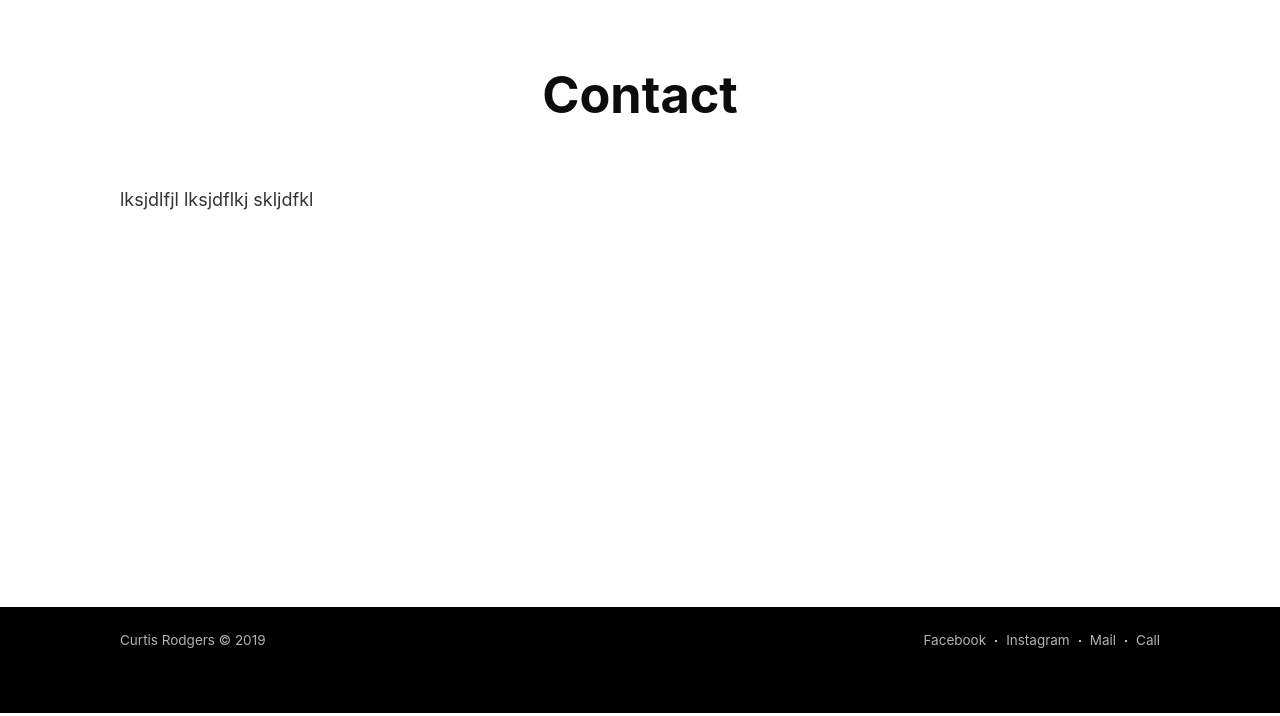
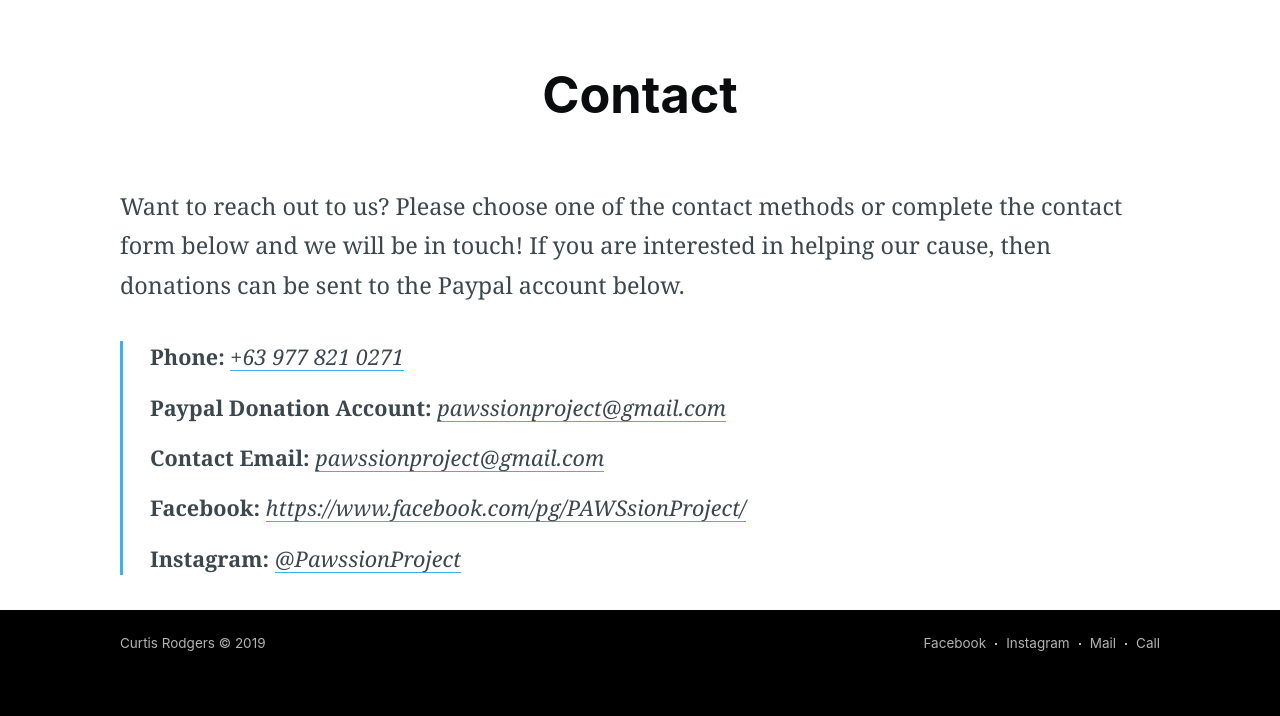
Before and after one commit to C-Rodg/PAWSsion-Project, a Gatsby site: page /contact in a window 1280 px wide. Shown: the part 87-803 px from the top of the page. Built offline with nearby package versions, Linux system fonts and the light colour scheme; Gatsby itself is replaced by a stand-in of ours.

Commit message:
Added contact form text

```diff
--- a/src/pages/about.js
+++ b/src/pages/about.js
@@ -10,6 +10,7 @@ import NavBar from '../components/navBar'
 import PageTitle from '../styles/pageTitle'
 import PaddingWrapper from '../styles/paddingWrapper'
 import GridWrap from '../styles/gridWrap'
+import PageParagraph from '../styles/pageParagraph'
 
 const About = () => (
   <PageLayout>
@@ -19,7 +20,9 @@ const About = () => (
       <h1>About Us</h1>
     </PageTitle>
     <PaddingWrapper>
-      <GridWrap>lksjdlfjl lksjdflkj skljdfkl</GridWrap>
+      <GridWrap>
+        <PageParagraph>*TODO**...about stuff</PageParagraph>
+      </GridWrap>
     </PaddingWrapper>
   </PageLayout>
 )
--- a/src/pages/contact.js
+++ b/src/pages/contact.js
@@ -1,5 +1,6 @@
 // Libraries
 import React from 'react'
+import styled from 'styled-components'
 
 // Components
 import PageLayout from '../components/pageLayout'
@@ -10,6 +11,26 @@ import NavBar from '../components/navBar'
 import PageTitle from '../styles/pageTitle'
 import PaddingWrapper from '../styles/paddingWrapper'
 import GridWrap from '../styles/gridWrap'
+import PageParagraph from '../styles/pageParagraph'
+
+const ContactList = styled.ul`
+  border-left: #3eb0ef 3px solid;
+  list-style-type: none;
+  margin: 0;
+  li {
+    padding-left: 1.5rem;
+    font-style: italic;
+    line-height: 150%;
+
+    margin-bottom: 1rem;
+    font-size: 1.2rem;
+
+    em {
+      font-weight: 600;
+      font-style: normal;
+    }
+  }
+`
 
 const Contact = () => (
   <PageLayout>
@@ -19,7 +40,57 @@ const Contact = () => (
       <h1>Contact</h1>
     </PageTitle>
     <PaddingWrapper>
-      <GridWrap>lksjdlfjl lksjdflkj skljdfkl</GridWrap>
+      <GridWrap>
+        <PageParagraph>
+          Want to reach out to us? Please choose one of the contact methods or
+          complete the contact form below and we will be in touch! If you are
+          interested in helping our cause, then donations can be sent to the
+          Paypal account below.
+        </PageParagraph>
+        <PageParagraph>
+          <ContactList>
+            <li>
+              <em>Phone:</em> <a href="tel:+639778210271">+63 977 821 0271</a>
+            </li>
+            <li>
+              <em>Paypal Donation Account:</em>{' '}
+              <a
+                href="https://paypal.com"
+                target="_blank"
+                rel="noopener noreferrer"
+              >
+                pawssionproject@gmail.com
+              </a>
+            </li>
+            <li>
+              <em>Contact Email:</em>{' '}
+              <a href="mailto:pawssionproject@gmail.com">
+                pawssionproject@gmail.com
+              </a>
+            </li>
+            <li>
+              <em>Facebook:</em>{' '}
+              <a
+                href="https://www.facebook.com/PAWSsionProject/"
+                target="_blank"
+                rel="noopener noreferrer"
+              >
+                https://www.facebook.com/pg/PAWSsionProject/
+              </a>
+            </li>
+            <li>
+              <em>Instagram:</em>{' '}
+              <a
+                href="https://www.instagram.com/pawssionproject/"
+                target="_blank"
+                rel="noopener noreferrer"
+              >
+                @PawssionProject
+              </a>
+            </li>
+          </ContactList>
+        </PageParagraph>
+      </GridWrap>
     </PaddingWrapper>
   </PageLayout>
 )
--- /dev/null
+++ b/src/styles/pageParagraph.js
@@ -0,0 +1,24 @@
+import styled from 'styled-components'
+
+const PageParagraph = styled.p`
+  color: rgb(59, 71, 77);
+  margin: 0px 0px 1.5em;
+  font-family: Georgia, 'Times New Roman', Times, serif;
+  font-size: 1.3rem;
+  font-weight: 400;
+  line-height: 170%;
+  text-rendering: optimizeLegibility;
+
+  a {
+    color: #000;
+    word-break: break-word;
+    box-shadow: #3eb0ef 0 -1px 0 inset;
+
+    &:hover {
+      color: #3eb0ef;
+      text-decoration: none;
+    }
+  }
+`
+
+export default PageParagraph
```
Also changed, not shown: src/pages/gallery.js (+24 -1 lines).
